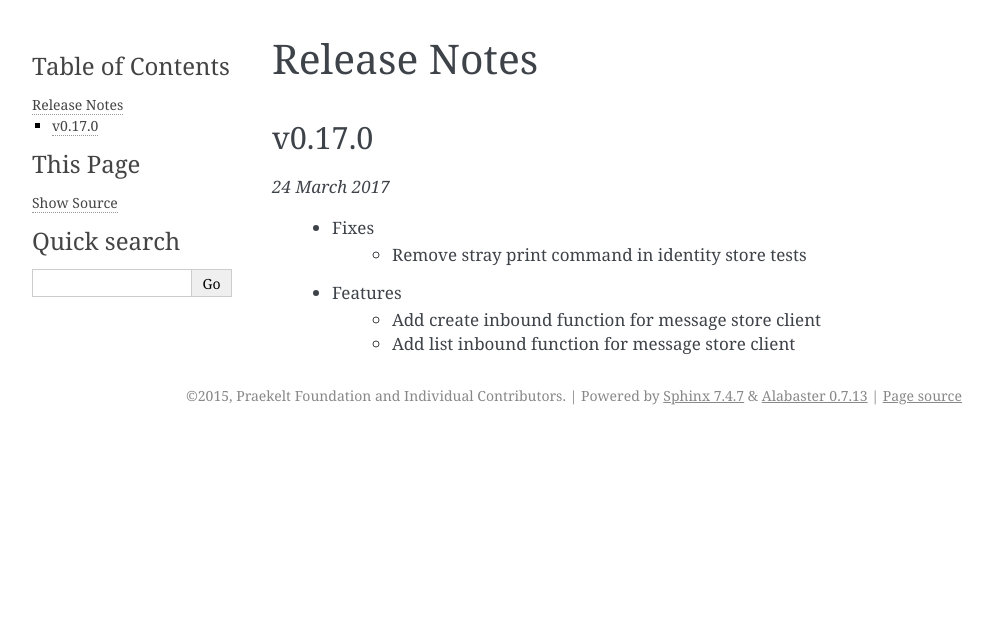
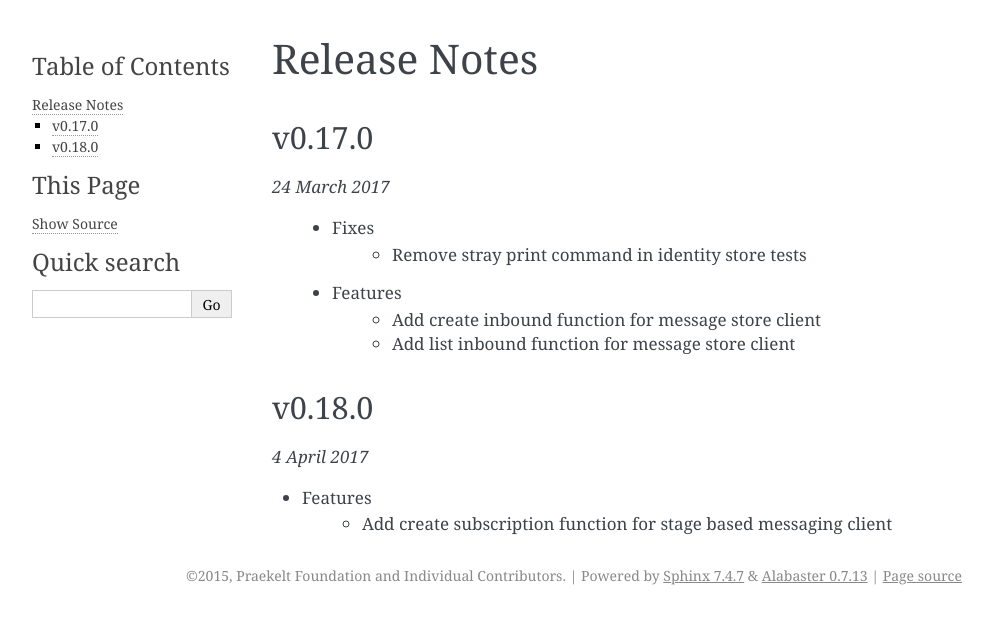
Before and after one commit to praekeltfoundation/seed-services-client, a Sphinx documentation site: the page built from docs/release-notes.rst, in a window 1280 px wide. Shown: the top 624 px of the page, without its empty margins (148-1141 px from the left). Built offline with Sphinx 7.4.7, drawn with Linux system fonts in a browser that asks for light colours.

Commit message:
bumped version to 0.18.0

```diff
--- a/docs/release-notes.rst
+++ b/docs/release-notes.rst
@@ -14,3 +14,11 @@ v0.17.0
  - Features
     - Add create inbound function for message store client
     - Add list inbound function for message store client
+
+v0.18.0
+-------
+
+*4 April 2017*
+
+- Features
+    - Add create subscription function for stage based messaging client
--- a/seed_services_client/__init__.py
+++ b/seed_services_client/__init__.py
@@ -9,7 +9,7 @@ from .message_sender import MessageSenderApiClient
 from .scheduler import SchedulerApiClient
 from .service_rating import ServiceRatingApiClient
 
-__version__ = "0.17.0"
+__version__ = "0.18.0"
 
 __all__ = [
     'IdentityStoreApiClient', 'StageBasedMessagingApiClient', 'AuthApiClient',
```
Also changed, not shown: 1 other file.
